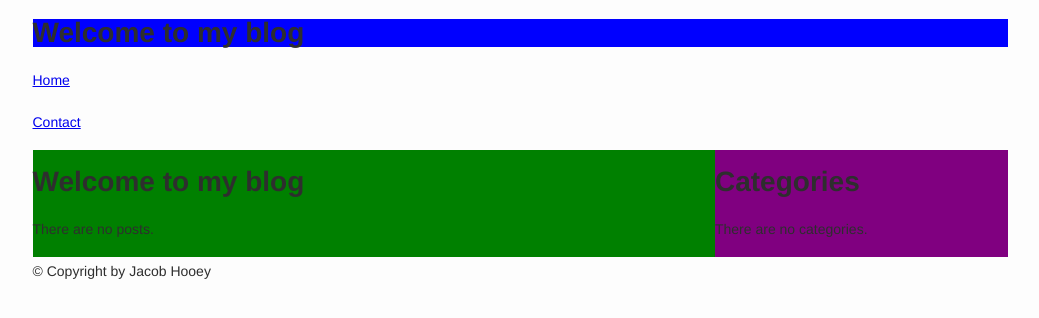
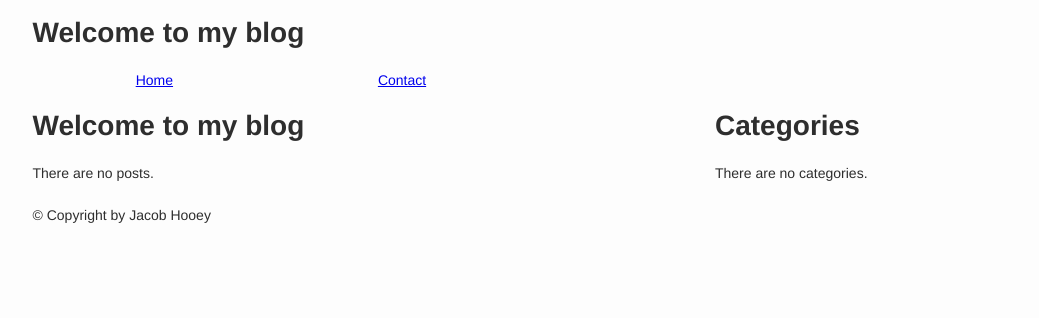
Before and after one commit to jhooey/pompouspanda, a Django app: page / in a window 1280 px wide. Shown: the top 318 px of the page, without its empty margins (120-1159 px from the left). Run offline with Django 3.2, Linux system fonts and the light colour scheme; data that the repository does not hold is empty.

Commit message:
Fixed navigation

```diff
--- a/pompouspanda/static/style.css
+++ b/pompouspanda/static/style.css
@@ -12,24 +12,28 @@ body{
     margin: 0 auto;
     padding:0;
 }
-header h1 {
-    background-color: blue;
+header {
     width:100%;
 }
+nav {
+    width:100%;
+}
+nav a {
+    width: 25%;
+    text-align:center;
+    display:inline-block;
+}
 div.content{
-	background-color: #fff;
 	width: 70%;
 	padding: 0;
 	margin: 0;
 	float: left;
-	background-color: green;
 }
 aside {
     width: 30%;
     margin: 0;
     padding: 0;
     float:left;
-    background-color: purple;
 }
 footer {
     clear: both;
--- a/pompouspanda/templates/blog/base.html
+++ b/pompouspanda/templates/blog/base.html
@@ -27,8 +27,8 @@
     <header class="blog-header">
 		<h1>Welcome to my blog</h1>
 		<nav>
-			<p><a href="/">Home</a></p>
-			<p><a href="/contact">Contact</a></p>
+			<a href="/">Home</a>
+			<a href="/contact">Contact</a>
 		</nav>
 	</header>
 	<div class="content">
```
